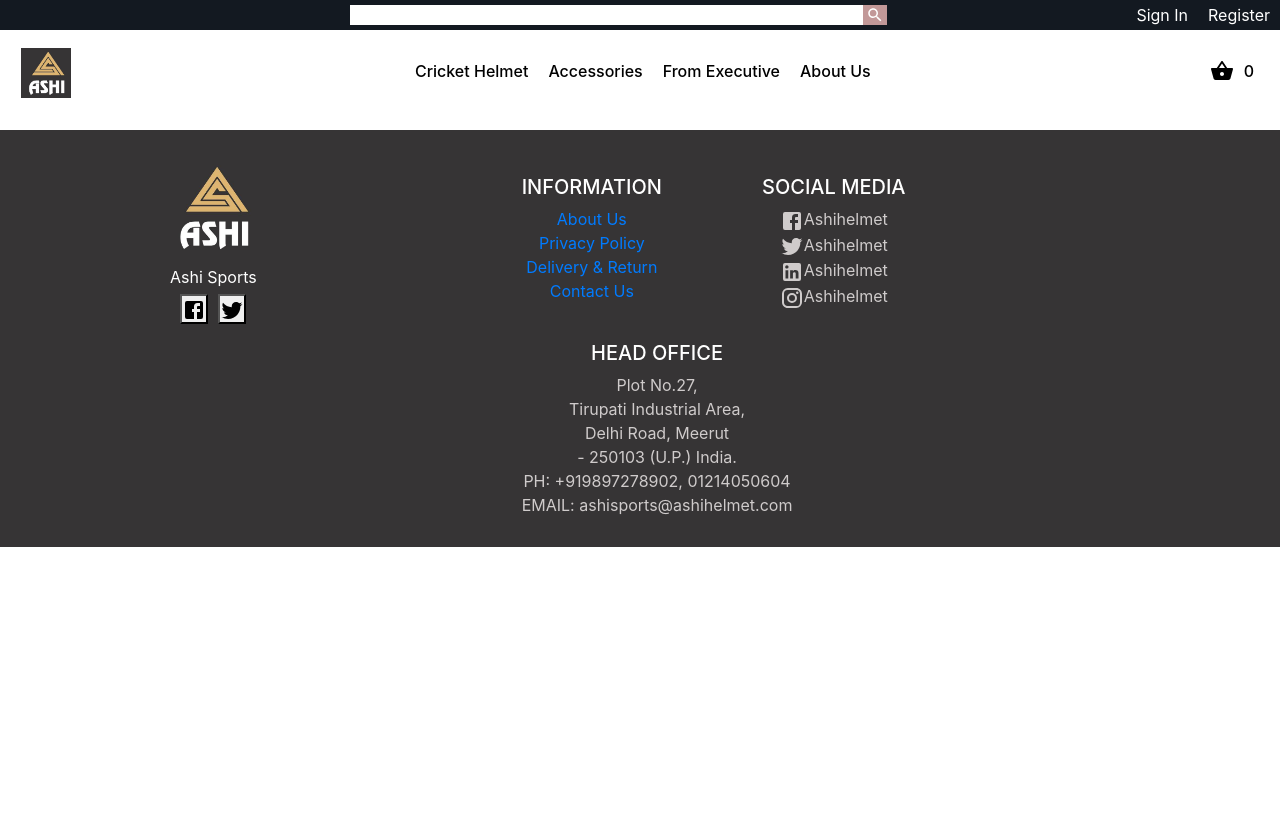
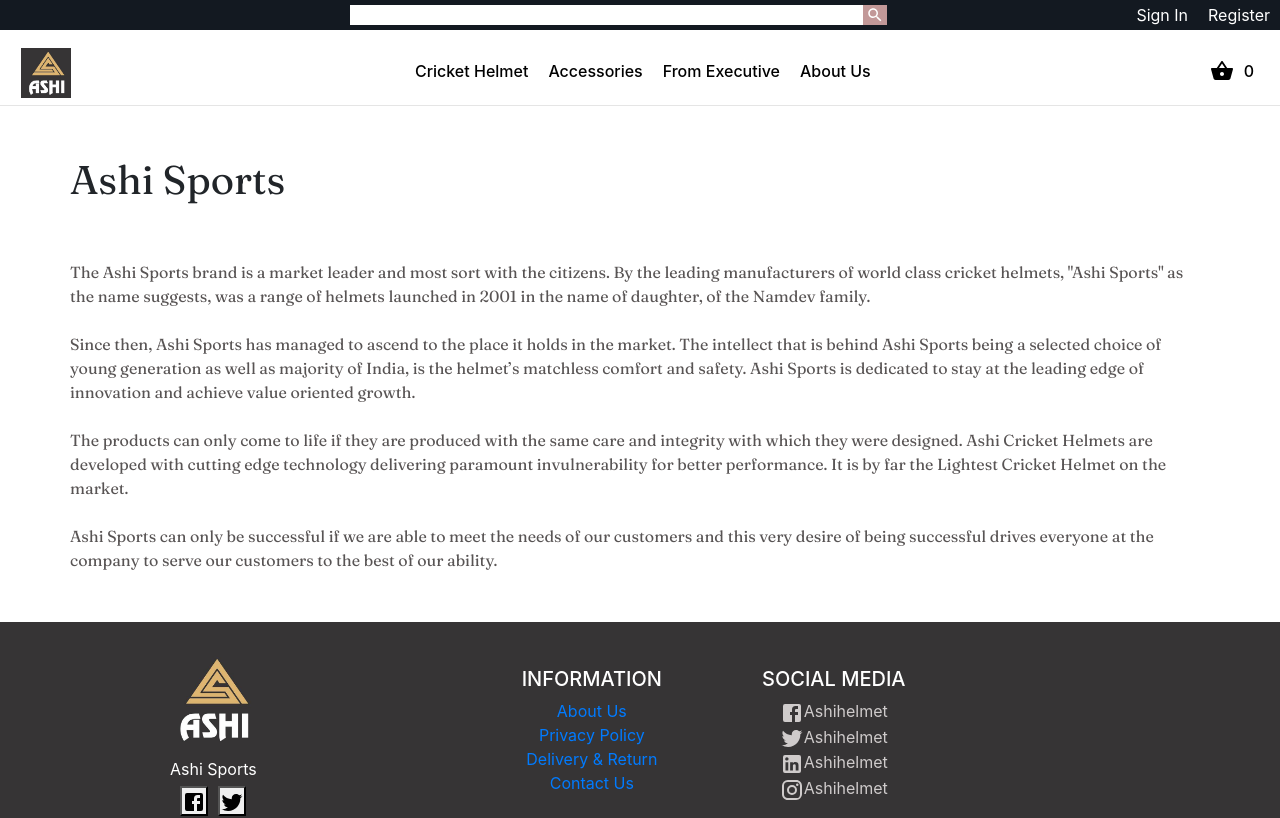
Before and after one commit to princepatel157/helmet-store, a React (Create React App) app: page /aboutus in a window 1280 px wide. Shown: the top 818 px of the page. Built offline with nearby package versions, Linux system fonts and the light colour scheme; no server answers.

Commit message:
about_us page done

```diff
--- /dev/null
+++ b/src/AboutUs.css
@@ -0,0 +1,22 @@
+.line {
+  margin-top: 25px;
+}
+.about_us {
+  display: flex;
+  flex-direction: column;
+  align-items: center;
+  margin-top: 50px;
+  padding-left: 20px;
+  padding-right: 20px;
+}
+
+.heading {
+  font-family: "Fraunces", serif;
+  font-weight: 1000;
+}
+
+.about_about {
+  font-family: "Fraunces", serif;
+  font-weight: 700;
+  color: rgb(88, 84, 84);
+}
--- /dev/null
+++ b/src/AboutUs.js
@@ -0,0 +1,56 @@
+import React from "react";
+import "./AboutUs.css";
+
+function AboutUs() {
+  return (
+    <>
+      <div className="line">
+        <hr />
+      </div>
+      <div className="container about_us">
+        <div className="row">
+          <div className="col-xs-12 ">
+            <div className="container">
+              <div className="row">
+                <div className="col-xs-4 col-xs-offset-4 heading">
+                  <h1 className="">Ashi Sports</h1>
+                </div>
+              </div>
+            </div>
+          </div>
+          <div className="col-xs-12 about_about">
+            <br />
+            <br />
+            The <b>Ashi Sports</b> brand is a market leader and most sort with
+            the citizens. By the leading manufacturers of world class cricket
+            helmets, "Ashi Sports" as the name suggests, was a range of helmets
+            launched in 2001 in the name of daughter, of the Namdev family.
+            <br />
+            <br />
+            Since then, Ashi Sports has managed to ascend to the place it holds
+            in the market. The intellect that is behind Ashi Sports being a
+            selected choice of young generation as well as majority of India, is
+            the helmet’s matchless comfort and safety. Ashi Sports is dedicated
+            to stay at the leading edge of innovation and achieve value oriented
+            growth.
+            <br />
+            <br />
+            The products can only come to life if they are produced with the
+            same care and integrity with which they were designed. Ashi Cricket
+            Helmets are developed with cutting edge technology delivering
+            paramount invulnerability for better performance. It is by far the
+            Lightest Cricket Helmet on the market.
+            <br />
+            <br />
+            Ashi Sports can only be successful if we are able to meet the needs
+            of our customers and this very desire of being successful drives
+            everyone at the company to serve our customers to the best of our
+            ability.
+          </div>
+        </div>
+      </div>
+    </>
+  );
+}
+
+export default AboutUs;
--- a/src/App.js
+++ b/src/App.js
@@ -6,6 +6,7 @@
 import Checkout from "./Checkout.js";
 import Footer from "./Footer.js";
 import Login from "./Login.js";
+import AboutUs from "./AboutUs";
 import "./App.css";
 import { auth } from "./firebase";
 import { useStateValue } from "./StateProvider";
@@ -49,6 +50,9 @@
             <Route path="/checkout">
               <Checkout />
             </Route>
+            <Route path="/aboutus">
+              <AboutUs />
+            </Route>
             <Route path="/login">
               <Login />
             </Route>
--- a/src/Login.css
+++ b/src/Login.css
@@ -32,7 +32,7 @@
 }
 
 .login_container > h1 {
-  font-weight: 500;
+  font-weight: 450;
   margin-bottom: 20px;
 }
 
@@ -60,6 +60,7 @@
   height: 30px;
   border: 1px solid;
   margin-top: 10px;
+  margin-bottom: 10px;
   border-color: #a88734 #9c7e31 #846a29;
 }
 
@@ -68,7 +69,7 @@
   width: 100%;
   height: 30px;
   border: 1px solid;
-  margin-top: 10px;
+  margin-top: 1px;
   background: #221464;
   color: white;
   border-color: #a88734 #9c7e31 #846a29;
--- a/src/Login.js
+++ b/src/Login.js
@@ -44,7 +44,7 @@
         </Link> */}
 
         <div className="login_container">
-          <h1>Sign-in</h1>
+          <h1>Log-in or Register</h1>
           <form>
             <h5>E-mail</h5>
             <input
@@ -68,9 +68,7 @@
               Sign In
             </button>
           </form>
-
-          <p>By signing-in you agree to the Terms and Conditions.</p>
-
+          <h6>Or Register yourself</h6>
           <button onClick={register} className="login_registerButton">
             Create your Account
           </button>
--- a/src/Navbar.js
+++ b/src/Navbar.js
@@ -24,7 +24,7 @@
         <Link to="/orders" className="navbar_links">
           <div className="navbar_option">From Executive</div>
         </Link>
-        <Link to="/orders" className="navbar_links">
+        <Link to="/aboutus" className="navbar_links">
           <div className="navbar_option">About Us</div>
         </Link>
       </div>
```
Also changed, not shown: 1 other file (tests, documents, lock files or other folders).
